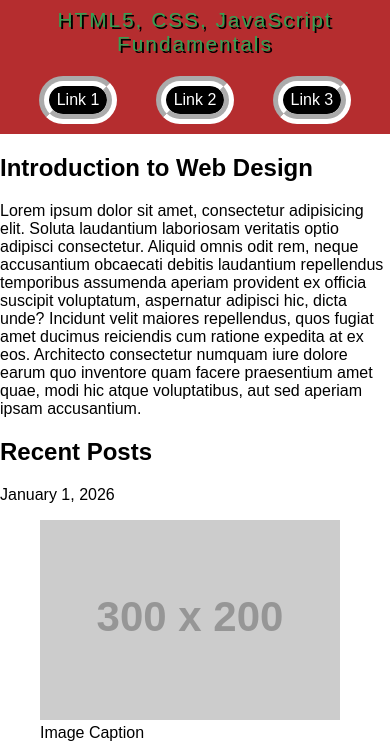
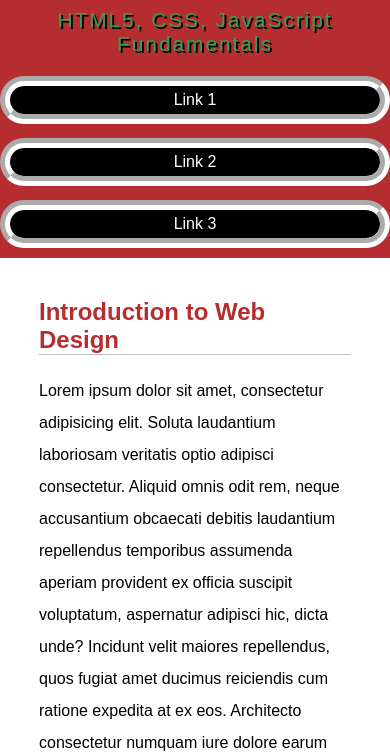
Before and after one commit to dbArrow-stack/ifsc-11003-web-tech, a plain HTML site: page css-demo/index.html in a window 390 px wide. Shown: the part 92-845 px from the top of the page. Drawn offline with Linux system fonts and the light colour scheme; placeholder pictures from the web are drawn by us.

Commit message:
css-demo

```diff
--- a/css-demo/assets/css/style.css
+++ b/css-demo/assets/css/style.css
@@ -21,7 +21,14 @@ html {
   width: 1px;
 }
 
-/*----global styles*/
+/*----global styles----*/
+.container{
+  width:80vw;
+  max-width: 992px;
+  margin:40px auto;
+}
+
+/*----global styles----*/
 
 body{
   font-family: "Play", sans-serif;
@@ -52,7 +59,7 @@ header.primary p.subtitle{
   letter-spacing:2px;
 }
 
-/*header.primary nav{
+/*header.primary nav.container{
 
 }*/
 
@@ -66,6 +73,7 @@ header.primary nav ul{
 header.primary nav ul li{
   list-style-type:none;
   margin-bottom: 10px;
+  flex:1
 }
 
 /*targets the links*/
@@ -75,6 +83,33 @@ header.primary nav ul li a{
   display: block;
   border-radius:80px;
   border:10px groove #fff;
+  transition: .7s;
 }
+
+header.primary nav ul li a:hover{
+  background-color: rgba(0,0,0,.5);
+
+}
+
+#content h2{
+  color:#B52D2F;
+  border-bottom:1px solid silver;
+}
+
+#content p{
+  line-height: 2;
+}
+
+            /*---media queries---*/
+
+  @media screen and (max-width:500px){
+
+    header.primary nav ul{
+
+     flex-direction:column;
+     gap:4px;
+  }
+  }
+
 /*https://color.adobe.com/create/color-wheel?color-palette=F50002%2C77F59A%2CB52D2F%2C35A053%2C753B3B&color-palette-name=My+Color+Theme*/
 /*https://color.adobe.com/create/color-wheel?color-palette=F5000A%2C00F594%2C19F502%2C753B3D%2C587569&color-palette-name=My+Color+Theme*/
--- a/css-demo/index.html
+++ b/css-demo/index.html
@@ -17,7 +17,7 @@
   <header class="primary">
     <h1><a href="index.html">Building the Modern Web</a></h1>
     <p class="subtitle">HTML5, CSS, JavaScript Fundamentals</p>
-    <nav class="primary container" aria-label="Primary">
+    <nav class="primary" aria-label="Primary">
       <ul>
         <li><a href="#">Link 1</a></li>
         <li><a href="#">Link 2</a></li>
```
